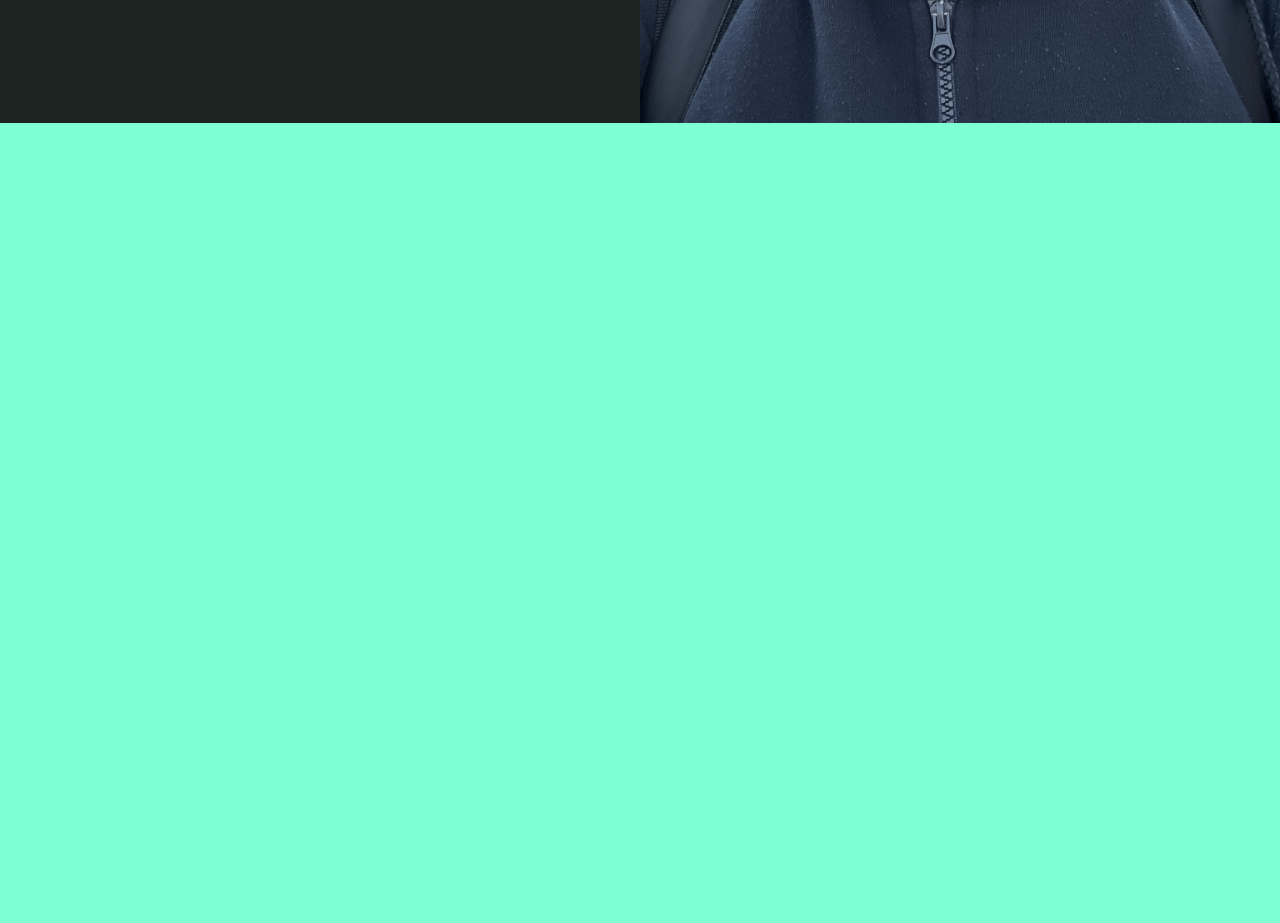
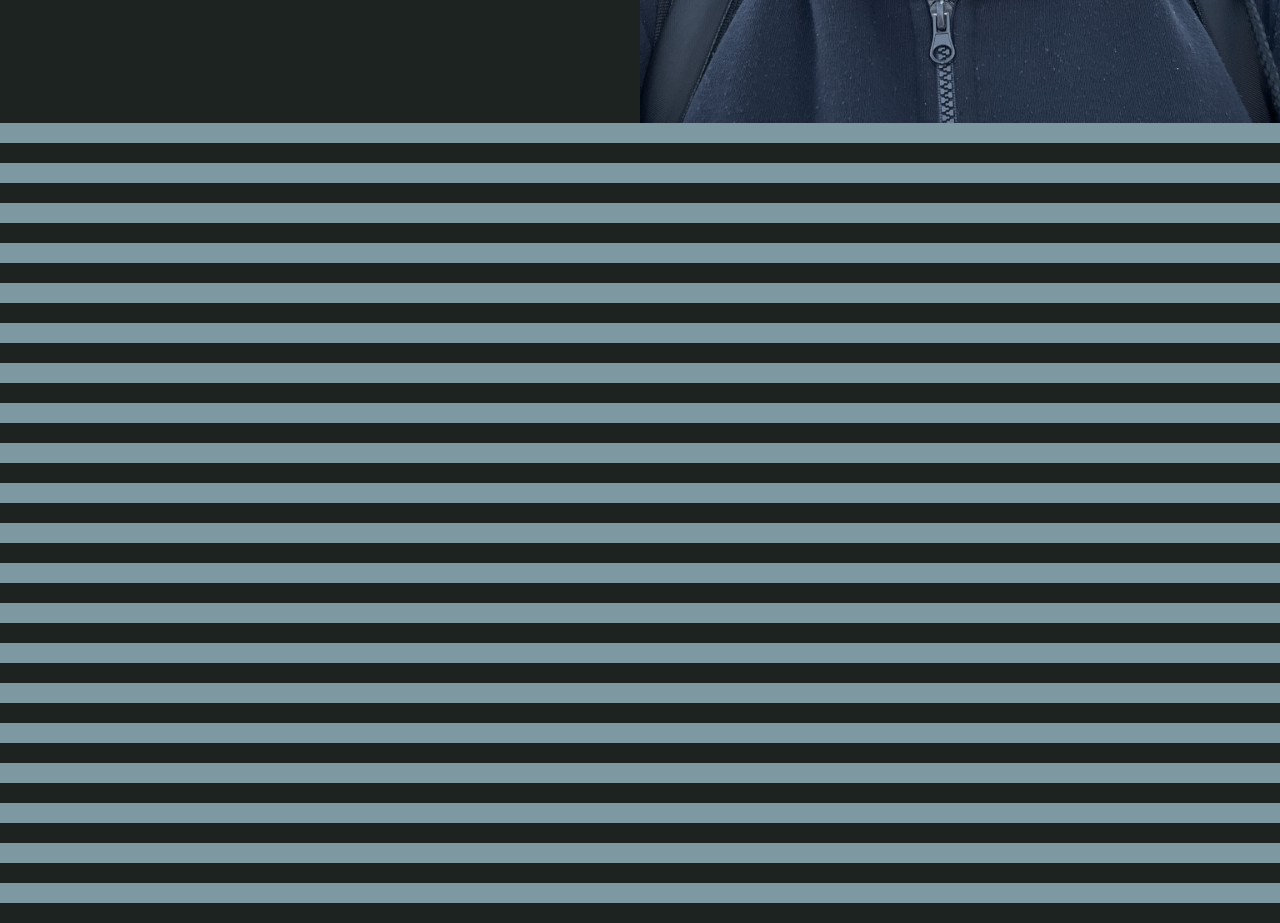
Before and after one commit to PJIceskull/WebPorfolio, a website: page index.html in a window 1280 px wide. Shown: the part 740-1663 px from the top of the page. Drawn offline with Linux system fonts and the light colour scheme.

Commit message:
add patterned background

```diff
--- a/index.html
+++ b/index.html
@@ -12,7 +12,7 @@
     <nav>
       <div class="links">
         <a href="#Home-Section">Home</a>
-        <a href="http://">About</a>
+        <a href="#About-Section">About</a>
         <a href="http://">Work</a>
         <a href="#Contact-Section">Contact</a>
       </div>
--- a/scss/about/about.scss
+++ b/scss/about/about.scss
@@ -1,5 +1,16 @@
 #About-Section {
-  background-color: aquamarine;
+  //   background-color: aquamarine;
   height: $site-height;
   width: $site-width;
+  background-image: linear-gradient(
+    0deg,
+    #1c2321 25%,
+    #7d98a1 25%,
+    #7d98a1 50%,
+    #1c2321 50%,
+    #1c2321 75%,
+    #7d98a1 75%,
+    #7d98a1 100%
+  );
+  background-size: 80px 80px;
 }
```
Also changed, not shown: css/styles.css, 1 other file.
